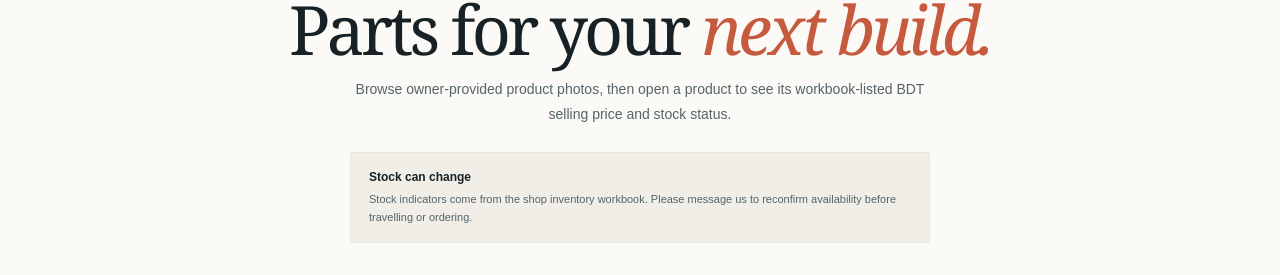
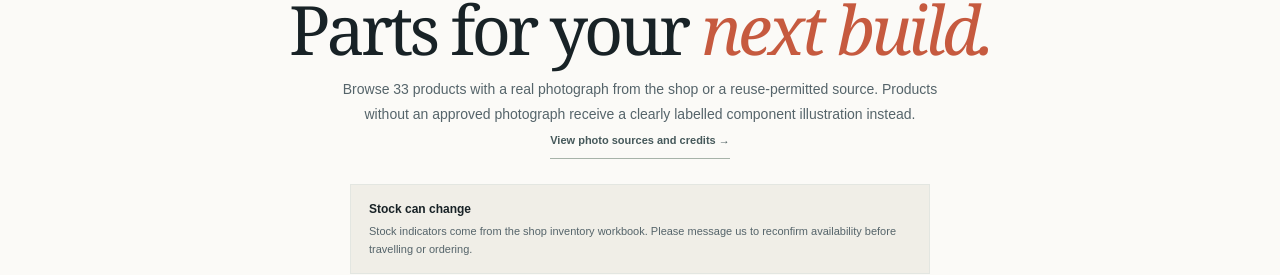
Before and after one commit to KaranJoyKundu/kundu-electronics, a Next.js app: page /gallery in a window 1280 px wide. Shown: the part 293-568 px from the top of the page. Built offline with nearby package versions, Linux system fonts and the light colour scheme; no server answers.

Commit message:
Clarify photo provenance and link to credits

```diff
--- a/src/app/gallery/page.tsx
+++ b/src/app/gallery/page.tsx
@@ -5,7 +5,7 @@ import "./gallery.css";
 
 export const metadata: Metadata = {
   title: "Product photo gallery",
-  description: "Browse owner-provided component photos with links to current Kundu Electronics product listings and BDT prices.",
+  description: "Browse product photographs from owner-provided and reuse-permitted sources, with links to Kundu Electronics listings.",
 };
 
 export default function GalleryPage() {
@@ -16,7 +16,8 @@ export default function GalleryPage() {
         <header className="owner-gallery-heading">
           <span className="section-kicker">KUNDU ELECTRONICS / PRODUCT PREVIEWS</span>
           <h1>Parts for your <em>next build.</em></h1>
-          <p>Browse owner-provided product photos, then open a product to see its workbook-listed BDT selling price and stock status.</p>
+          <p>Browse 33 products with a real photograph from the shop or a reuse-permitted source. Products without an approved photograph receive a clearly labelled component illustration instead.</p>
+          <p><Link className="underlined-link" href="/image-credits">View photo sources and credits →</Link></p>
           <div className="owner-gallery-notice"><strong>Stock can change</strong><span>Stock indicators come from the shop inventory workbook. Please message us to reconfirm availability before travelling or ordering.</span></div>
         </header>
         <OwnerProductGallery />
```
